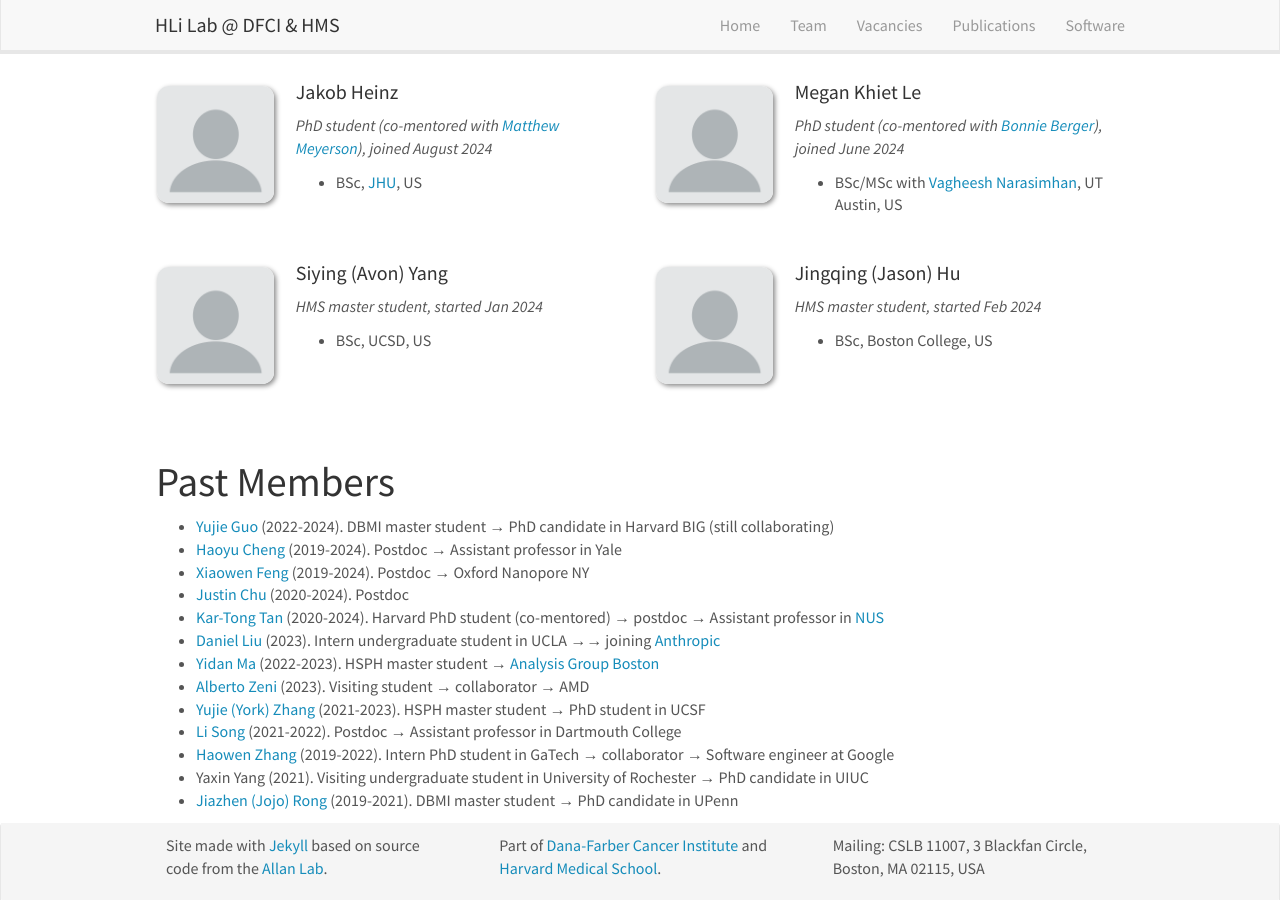
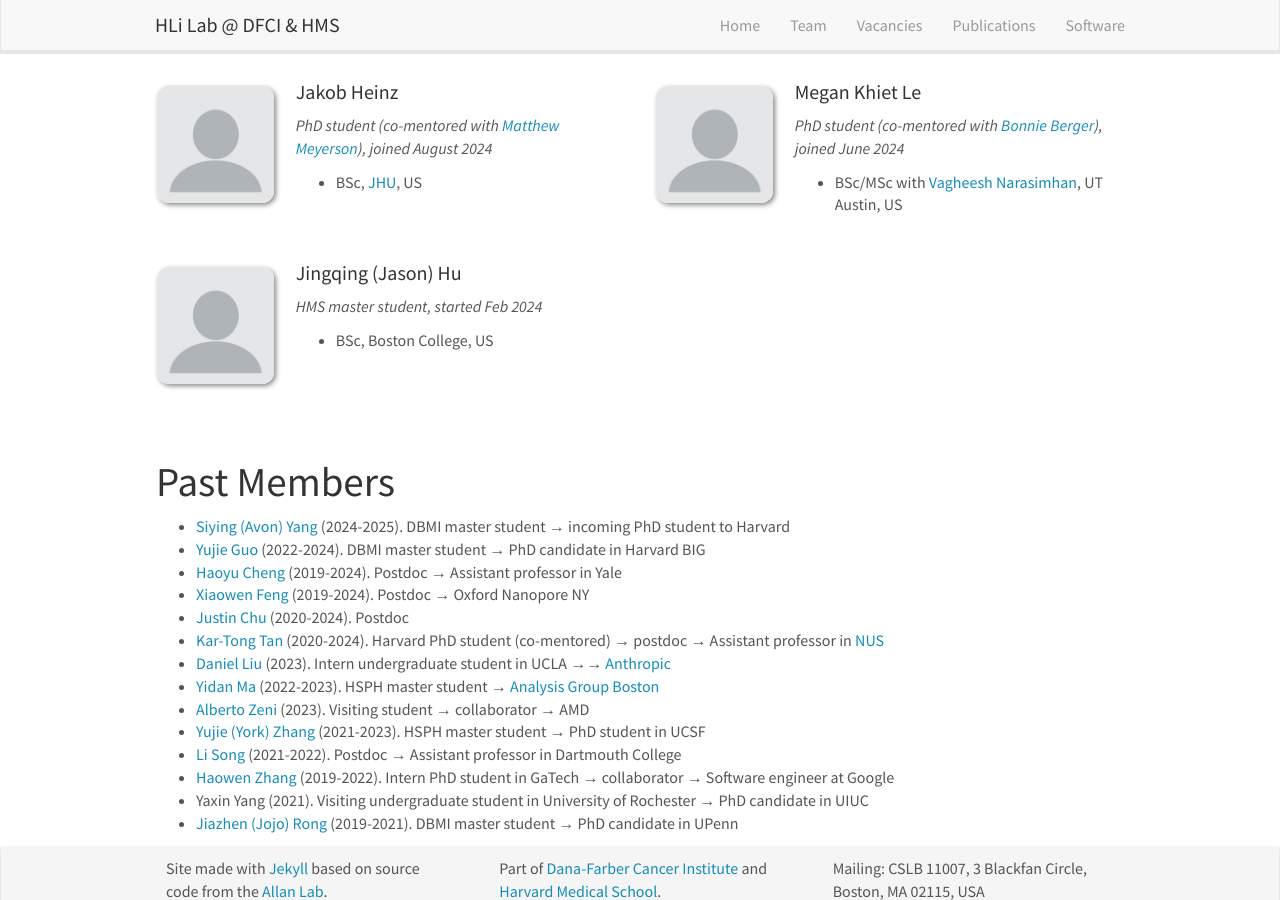
Before and after one commit to hlilab/hlilab.github.io, a Jekyll site: the page built from _pages/team.md, in a window 1280 px wide and 900 px high, scrolled down 608 px. Built offline with Jekyll 4.4.1, drawn with Linux system fonts in a browser that asks for light colours; nearby versions of some CDN libraries.

Commit message:
updated team members

```diff
--- a/_pages/team.md
+++ b/_pages/team.md
@@ -74,12 +74,13 @@ permalink: /team/
 
 # Past Members
 
-* [Yujie Guo](https://www.linkedin.com/in/yujie-guo-9949841a2/) (2022-2024). DBMI master student &#8594; PhD candidate in Harvard BIG (still collaborating)
+* [Siying (Avon) Yang](https://www.linkedin.com/in/avon-yang-347096291/) (2024-2025). DBMI master student &#8594; incoming PhD student to Harvard
+* [Yujie Guo](https://www.linkedin.com/in/yujie-guo-9949841a2/) (2022-2024). DBMI master student &#8594; PhD candidate in Harvard BIG
 * [Haoyu Cheng](https://medicine.yale.edu/biomedical-informatics-data-science/profile/haoyu-cheng/) (2019-2024). Postdoc &#8594; Assistant professor in Yale
 * [Xiaowen Feng](https://www.linkedin.com/in/fca16af3/) (2019-2024). Postdoc &#8594; Oxford Nanopore NY
 * [Justin Chu](https://www.linkedin.com/in/justin-chu-84685652/) (2020-2024). Postdoc
 * [Kar-Tong Tan](https://www.linkedin.com/in/kar-tong-tan-b843aa1b8/) (2020-2024). Harvard PhD student (co-mentored) &#8594; postdoc &#8594; Assistant professor in [NUS](https://nus.edu.sg/)
-* [Daniel Liu](https://liudaniel.com/) (2023). Intern undergraduate student in UCLA &#8594;&#8594; joining [Anthropic](https://www.anthropic.com/)
+* [Daniel Liu](https://liudaniel.com/) (2023). Intern undergraduate student in UCLA &#8594;&#8594; [Anthropic](https://www.anthropic.com/)
 * [Yidan Ma](https://www.linkedin.com/in/yidanma-51/) (2022-2023). HSPH master student &#8594; [Analysis Group Boston](https://www.analysisgroup.com/about/locations/boston/)
 * [Alberto Zeni](https://www.linkedin.com/in/alberto-zeni/) (2023). Visiting student &#8594; collaborator &#8594; AMD
 * [Yujie (York) Zhang](https://www.linkedin.com/in/yujie-zhang-5a0633152/) (2021-2023). HSPH master student &#8594; PhD student in UCSF
```
Also changed, not shown: _data/team_members.yml (+5 -5 lines).
